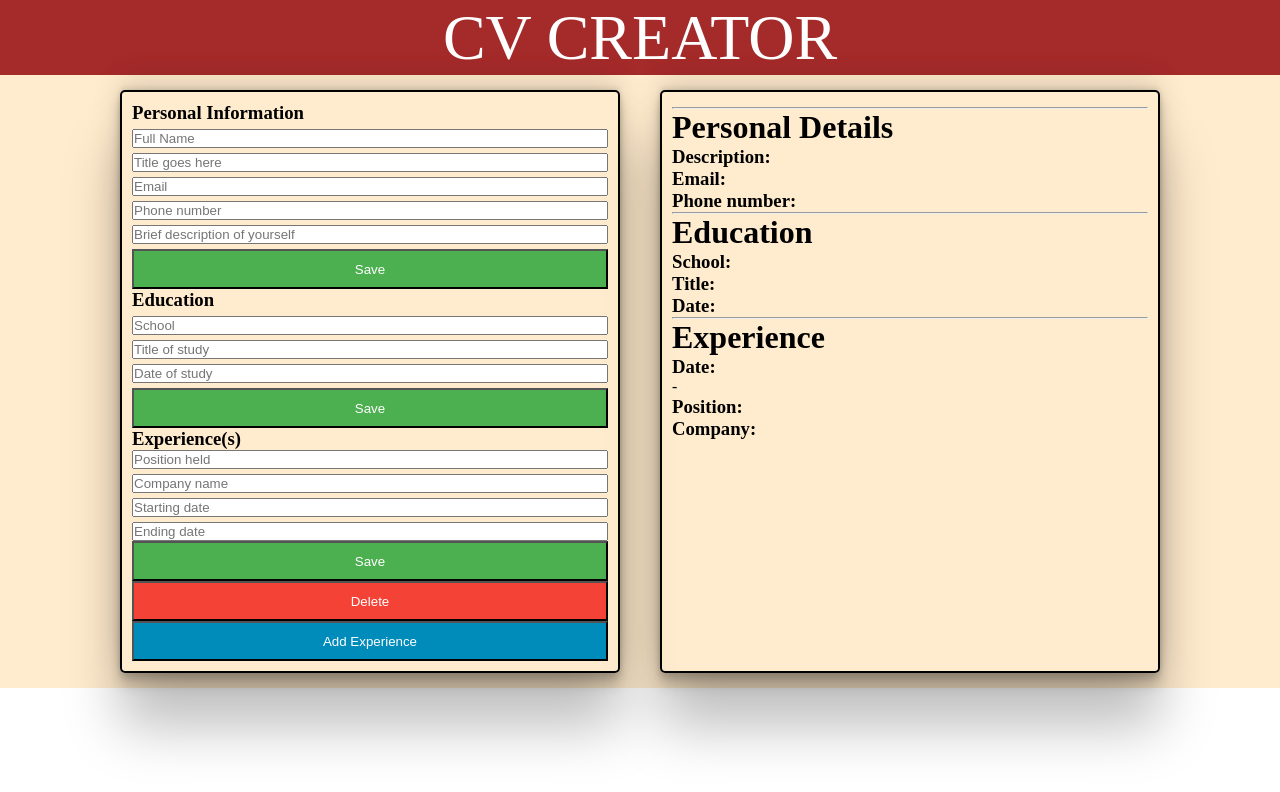
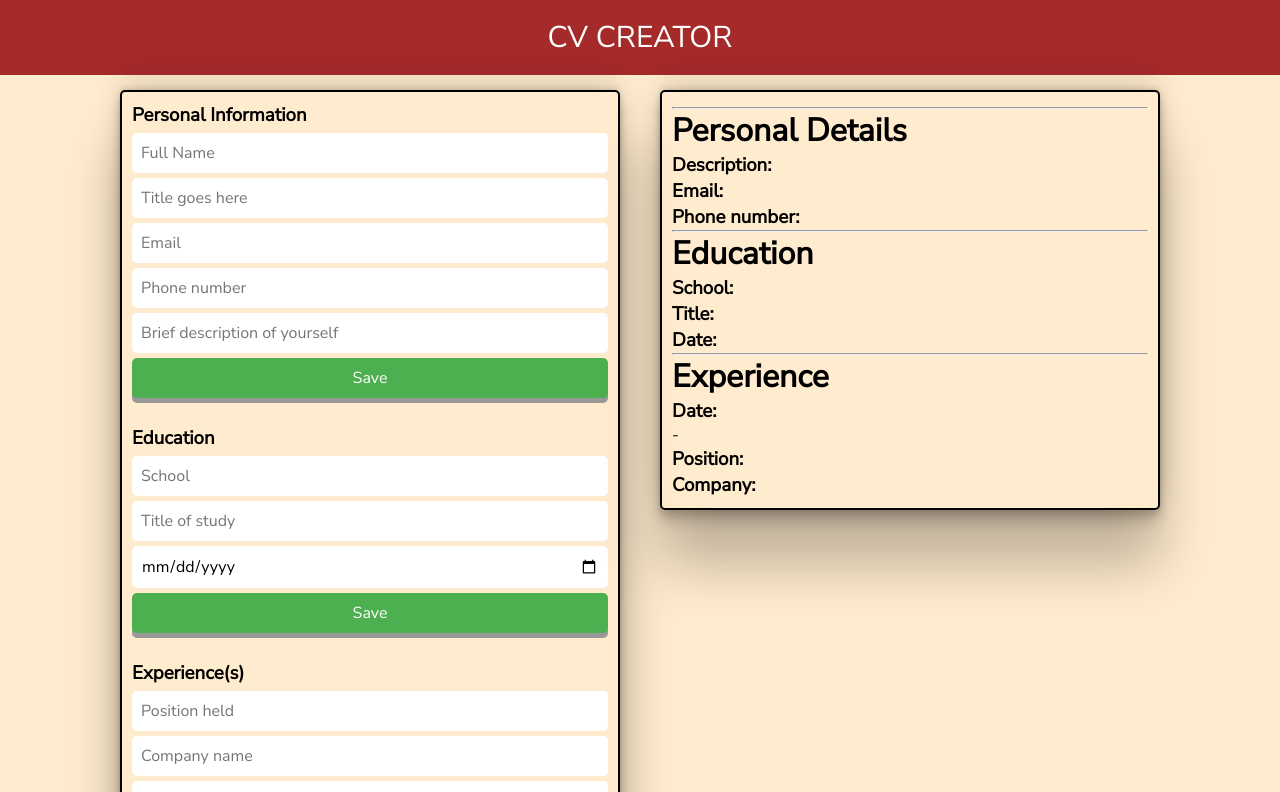
Before and after one commit to FrancoGodina/cv-app, a React (Create React App) app: page / in a window 1280 px wide. Shown: the top 792 px of the page. Built offline with nearby package versions, Linux system fonts and the light colour scheme.

Commit message:
work on some css styling

```diff
--- a/public/index.html
+++ b/public/index.html
@@ -8,7 +8,11 @@
     <meta
       name="description"
       content="Web site created using create-react-app"
+
     />
+    <link rel="preconnect" href="https://fonts.googleapis.com">
+    <link rel="preconnect" href="https://fonts.gstatic.com" crossorigin>
+    <link href="https://fonts.googleapis.com/css2?family=Nunito+Sans&family=Oswald&display=swap" rel="stylesheet">
     <link rel="apple-touch-icon" href="%PUBLIC_URL%/logo192.png" />
     <!--
       manifest.json provides metadata used when your web app is installed on a
--- a/src/App.css
+++ b/src/App.css
@@ -2,13 +2,27 @@
     box-sizing: border-box;
     margin: 0;
     padding: 0;
+    font-family: 'Nunito Sans', sans-serif;
+
 }
+input {
+    padding: 0.5rem;
+    border-radius: 5px;
+    border: 1px solid transparent;
+    background-color: #fff;
+    font-size: 100%;
+}
+button, input {
+    font-family: inherit;
+    font-size: 100%;
+}
+
 
 .header {
     background-color: brown;
     color: white;
     height: 75px;
-    font-size: 64px;
+    font-size: 30px;
     display: flex;
     justify-content: center;
     align-items: center;
@@ -33,6 +47,7 @@
 }
 .output-container {
     width:500px;
+    height: 100%;
     margin: 15px;
     border: solid black 2.5px;
     margin-left: 25px;
@@ -47,30 +62,79 @@
     height: 40px;
     width: 100%;
     margin-top: 5px;
+    border-radius: 5px;
+    border: none;
     background-color: #4CAF50;
     color: white;
     cursor: pointer;
+    box-shadow: 0 5px #999;
 }
+.save:hover {
+    background-color: #3e8e41
+}
+.save:active {
+    background-color: #3e8e41;
+    box-shadow: 0 5px #666;
+    transform: translateY(4px);
+}
+
 .save-experience {
     height:40px;
     width:100%;
+    border-radius: 5px;
+    border: none;
     background-color: #4CAF50;
+    margin-bottom: 10px;
     color: white;
     cursor: pointer;
+    box-shadow: 0 5px #999;
 }
+.save-experience:hover {
+    background-color: #3e8e41
+}
+.save-experience:active {
+    background-color: #3e8e41;
+    box-shadow: 0 5px #666;
+    transform: translateY(4px);
+}
+
 .delete-experience {
     height:40px;
     width:100%;
+    border:none;
+    border-radius: 5px;
     background-color: #f44336;
+    margin-bottom: 10px;
     color: white;
     cursor: pointer;
+    box-shadow: 0 5px #999;
 }
+.delete-experience:hover {
+    background-color:#c03d33
+}
+.delete-experience:active {
+    background-color:#c03d33;
+    box-shadow: 0 5px #666;
+    transform: translateY(4px);
+}
+
 .add-experience {
     height: 40px;
     width:100%;
+    border: none;
+    border-radius: 5px;
     background-color: #008CBA;
     color: white;
     cursor: pointer;
+    box-shadow: 0 5px #999;
+}
+.add-experience:hover {
+    background-color: #056e91
+}
+.add-experience:active {
+    background-color: #056e91;
+    box-shadow: 0 5px #666;
+    transform: translateY(4px);
 }
 
 .form {
@@ -79,13 +143,10 @@
     gap: 5px;
 }
 
-.display-container {
-
-}
-
 .display-header {
     display: flex;
     flex-direction: column;
     justify-content: center;
     margin-bottom: 5px;
+    font-size: 22px;
 }
--- a/src/App.js
+++ b/src/App.js
@@ -108,7 +108,6 @@ function App(){
           <div>
             <Education handleSaveEducationInformation={handleSaveEducationInformation} educationInformation={educationInformation}/>
         </div>
-            <h3>Experience(s)</h3>
             {experiences.map((experience) => {
               return (
                 <Experience
--- a/src/components/Education.js
+++ b/src/components/Education.js
@@ -16,6 +16,7 @@ function Education(props){
     return (
         <div>
             <form className="form">
+                <br></br>
                 <h3>Education</h3>
                 <input
                     type="text"
@@ -32,7 +33,7 @@ function Education(props){
                     onChange={(e) => setTitle(e.target.value)}
                 />
                 <input
-                    type="text"
+                    type="date"
                     id="date"
                     placeholder="Date of study"
                     value={date}
--- a/src/components/Experience.js
+++ b/src/components/Experience.js
@@ -22,6 +22,8 @@ function Experience(props) {
     return (
         <div>
             <form className="form">
+                <br></br>
+                <h3>Experience(s)</h3>
                 <input
                     type="text"
                     id="position"
@@ -37,20 +39,21 @@ function Experience(props) {
                     onChange={(e) => setCompany(e.target.value)}
                 />
                 <input
-                    type="text"
+                    type="date"
                     id="from"
                     placeholder="Starting date"
                     value={from}
                     onChange={(e) => setFrom(e.target.value)}
                 />
                 <input
-                    type="text"
+                    type="date"
                     id="to"
                     placeholder="Ending date"
                     value={to}
                     onChange={(e) => setTo(e.target.value)}
                 />
             </form>
+            <br></br>
             <button className="save-experience"
                 onClick={() =>
                     props.handleSaveExperience(
--- a/src/components/Personal.js
+++ b/src/components/Personal.js
@@ -36,14 +36,14 @@ function Personal (props) {
                     onChange={(e) => setTitle(e.target.value)}
                 />
                 <input
-                    type="text"
+                    type="email"
                     id="email"
                     placeholder="Email"
                     value={email}
                     onChange={(e) => setEmail(e.target.value)}
                 />
                 <input
-                    type="text"
+                    type="number"
                     id="phone"
                     placeholder="Phone number"
                     value={phone}
```
